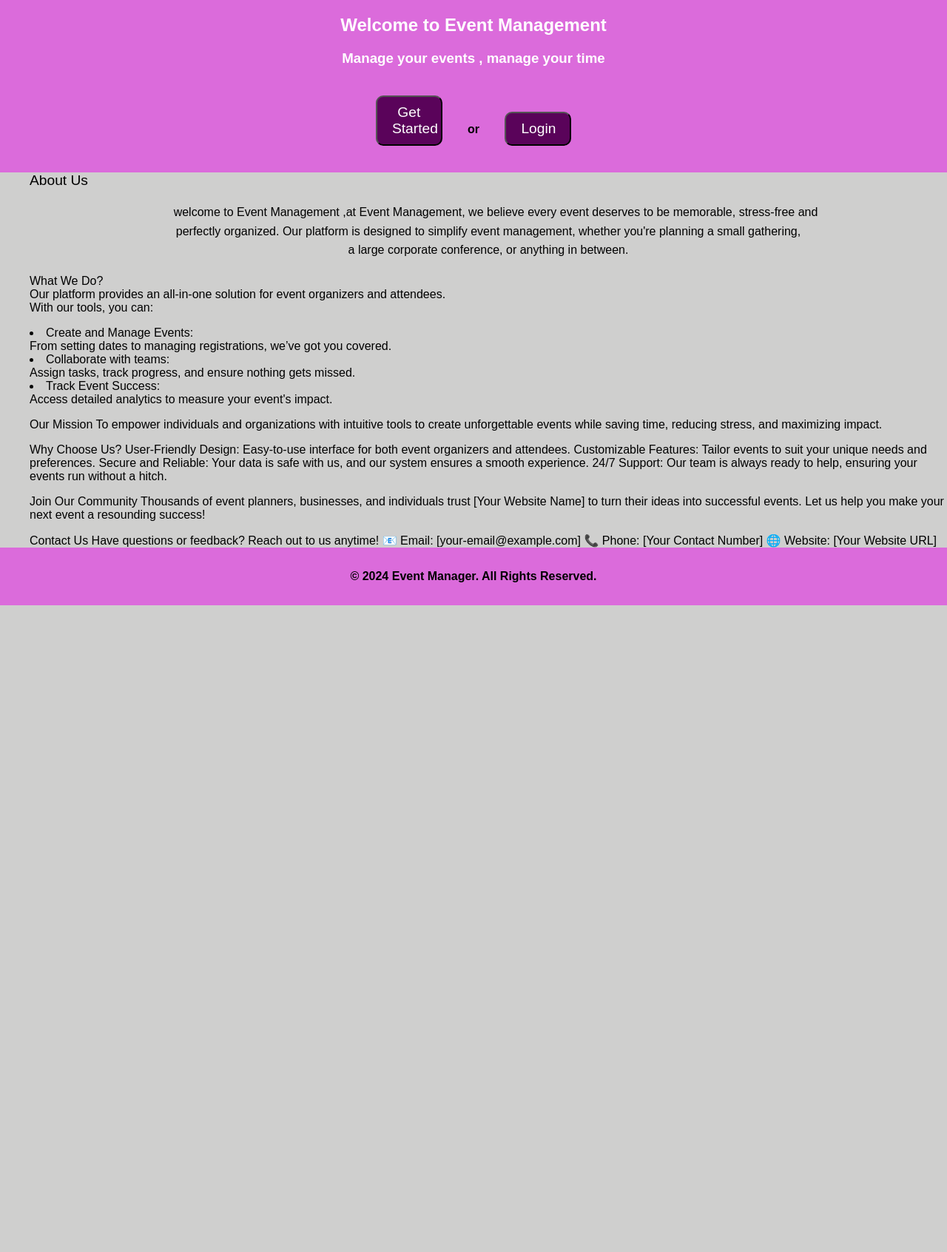
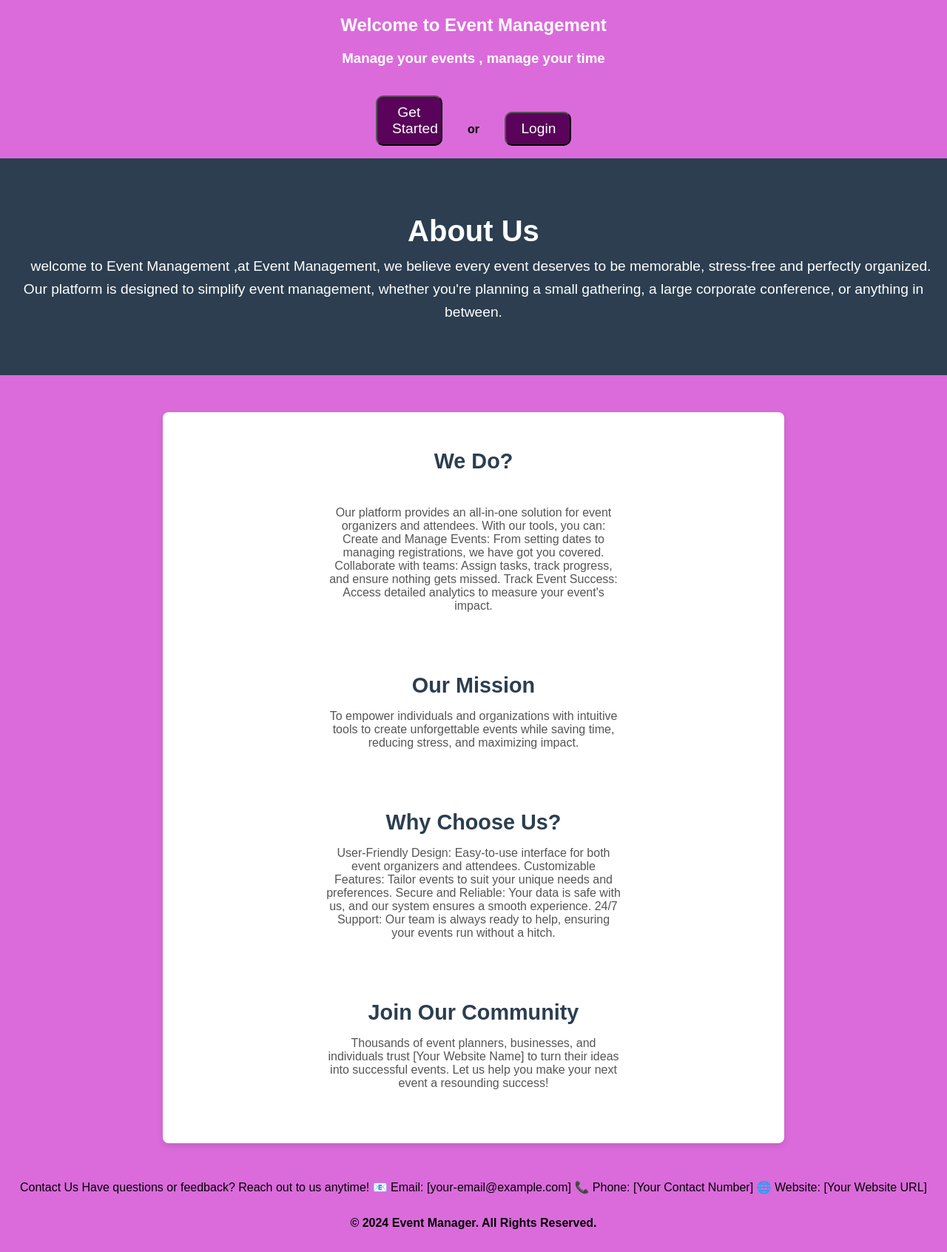
Before and after one commit to AmnaHussien/Event-Management-website, a Flask app: page /about in a window 1280 px wide. Shown: the part 105-1797 px from the top of the page at 74% size. Before the commit the page ends 923 px from the top, so only its background shows below. Run offline with Flask 3, Linux system fonts and the light colour scheme.

Commit message:
update css file fot about page

```diff
--- a/website/static/base.css
+++ b/website/static/base.css
@@ -251,3 +251,48 @@ div input
     text-indent: 20px; /* Indent first line */
     word-wrap: break-word; /* Handle long words */
 }
+.header
+{
+    background-color: #2c3e50;
+    color: #fff;
+    text-align: center;
+    padding: 50px 20px;
+}
+.header  h1
+{
+    font-size: 2.5rem;
+    margin-bottom: 10px;
+}
+.header p
+{
+    font-size: 1.2rem;
+    margin: 0px;
+}
+.about-section
+{
+    max-width: 800px;
+    margin: 50px auto;
+    padding: 20px;
+    background: #fff;
+    border-radius: 8px;
+    box-shadow: 0 4px 8px rgba(0, 0, 0, 0.1);
+}
+.about-section .content
+{
+    margin-bottom: 30px;
+}
+.about-section .content h2
+{
+    font-size: 1.8rem;
+    margin-bottom: 10px;
+    color: #2c3e50;
+}
+.about-section .content p
+{
+    font-size: 1rem;
+    color: #555;
+}
+.footer
+{
+
+}
--- a/website/template/about.html
+++ b/website/template/about.html
@@ -12,45 +12,56 @@ About
         <a href="{{ url_for('auth.signup') }}" > <button id="button-land-1">Get Started</button></a> <p id="or">or</p>
         <a href="{{ url_for('auth.login') }}" ><button id="button-land-2">Login</button></a>
     </div>
-    <div class="abou" >
-        <p id="par">About Us </p>
-       <p id="para" align="center"> welcome to <span>Event Management</span>
-    ,at <span>Event Management</span>, we believe every event deserves to be memorable, stress-free and <br>
-    perfectly organized. Our platform is designed to simplify event management,
-    whether you're planning a small gathering,<br> a large corporate conference, or anything in between.
+    <header class="header">
+            <h1>About Us</h1>
+            <p id="para" align="center"> welcome to  Event Management
+            ,at Event Management, we believe every event deserves to be memorable, stress-free and
+            perfectly organized.<br> Our platform is designed to simplify event management,
+            whether you're planning a small gathering, a large corporate conference, or anything in between.
             </p>
-            <p>What We Do? <br>
-Our platform provides an all-in-one solution for event organizers and attendees.<br> With our tools, you can:
-
-<li>Create and Manage Events: <br>From setting dates to managing registrations, we’ve got you covered.</li>
-<li>Collaborate with teams: <br> Assign tasks, track progress, and ensure nothing gets missed.</li>
-<li>Track Event Success: <br> Access detailed analytics to measure your event's impact.</li>
+    </header>
+    <section class="about-section">
+        <div class="content">
+            <h2> We Do? </h2>
+            <br>
+            <p>Our platform provides an all-in-one solution for event organizers and attendees. With our tools, you can:
+            Create and Manage Events: From setting dates to managing registrations, we have got you covered.
+            Collaborate with teams: Assign tasks, track progress, and ensure nothing gets missed.
+            Track Event Success: Access detailed analytics to measure your event's impact.
             </p>
+        </div>
+        <div class="content">
+            <h2>Our Mission</h2>
             <p>
-    Our Mission
                 To empower individuals and organizations with intuitive tools to
                 create unforgettable events while saving time, reducing stress, and maximizing impact.
             </p>
+        </div>
+        <div class="content">
+            <h2>Why Choose Us?</h2>
             <p>
-    Why Choose Us?
             User-Friendly Design: Easy-to-use interface for both event organizers and attendees.
             Customizable Features: Tailor events to suit your unique needs and preferences.
             Secure and Reliable: Your data is safe with us, and our system ensures a smooth experience.
             24/7 Support: Our team is always ready to help, ensuring your events run without a hitch.
             </p>
+        </div>
+        <div class="content">
+            <h2>Join Our Community</h2>
             <p>
-    Join Our Community
                 Thousands of event planners, businesses, and individuals trust [Your Website Name] to turn their
                 ideas into successful events. Let us help you make your next event a resounding success!
             </p>
-<p>
-    Contact Us
+        </div>
+    </section>
+    <footer class="footer">
+        <p>Contact Us
         Have questions or feedback? Reach out to us anytime!
         📧 Email: [your-email@example.com]
         📞 Phone: [Your Contact Number]
         🌐 Website: [Your Website URL]
+    </p>
+    </footer>
 
-</p>
-    </div>
 </form>
 {% endblock %}
```
Lines whose indentation alone changed are shown as unchanged.
